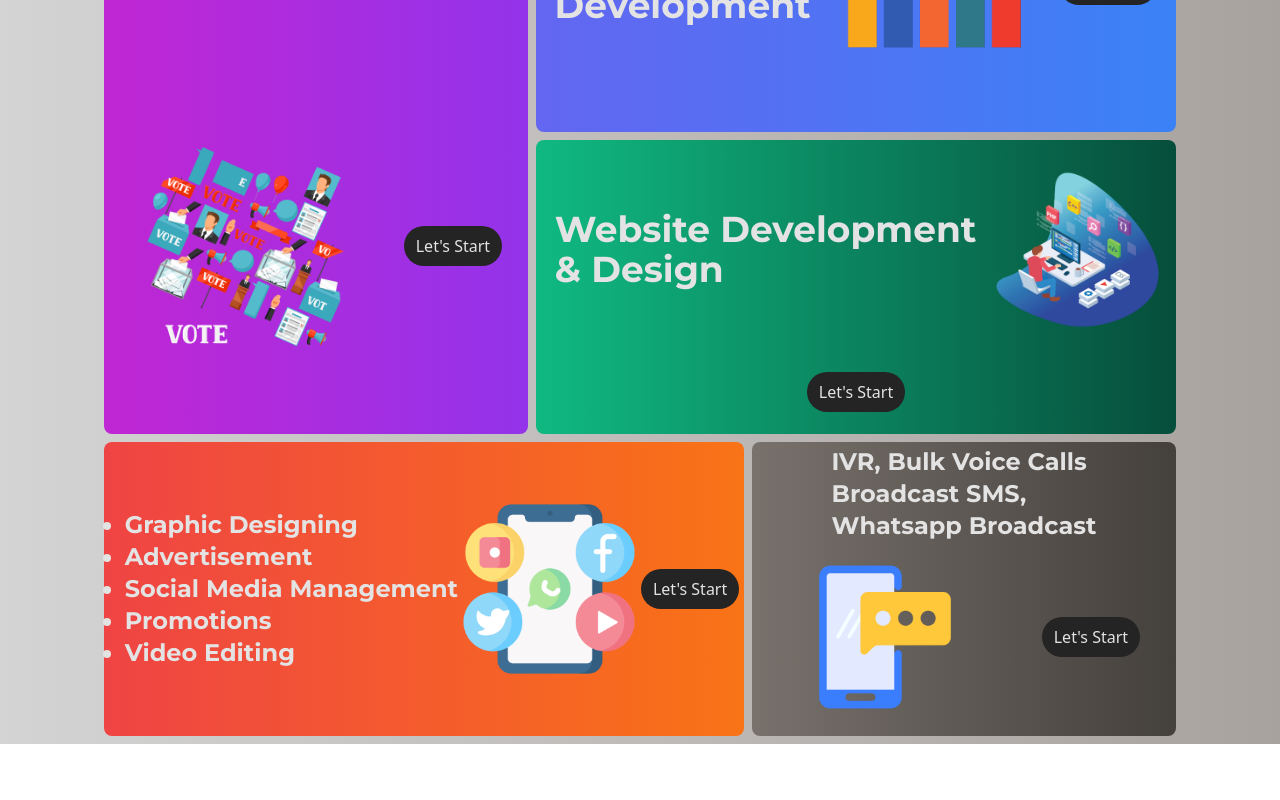
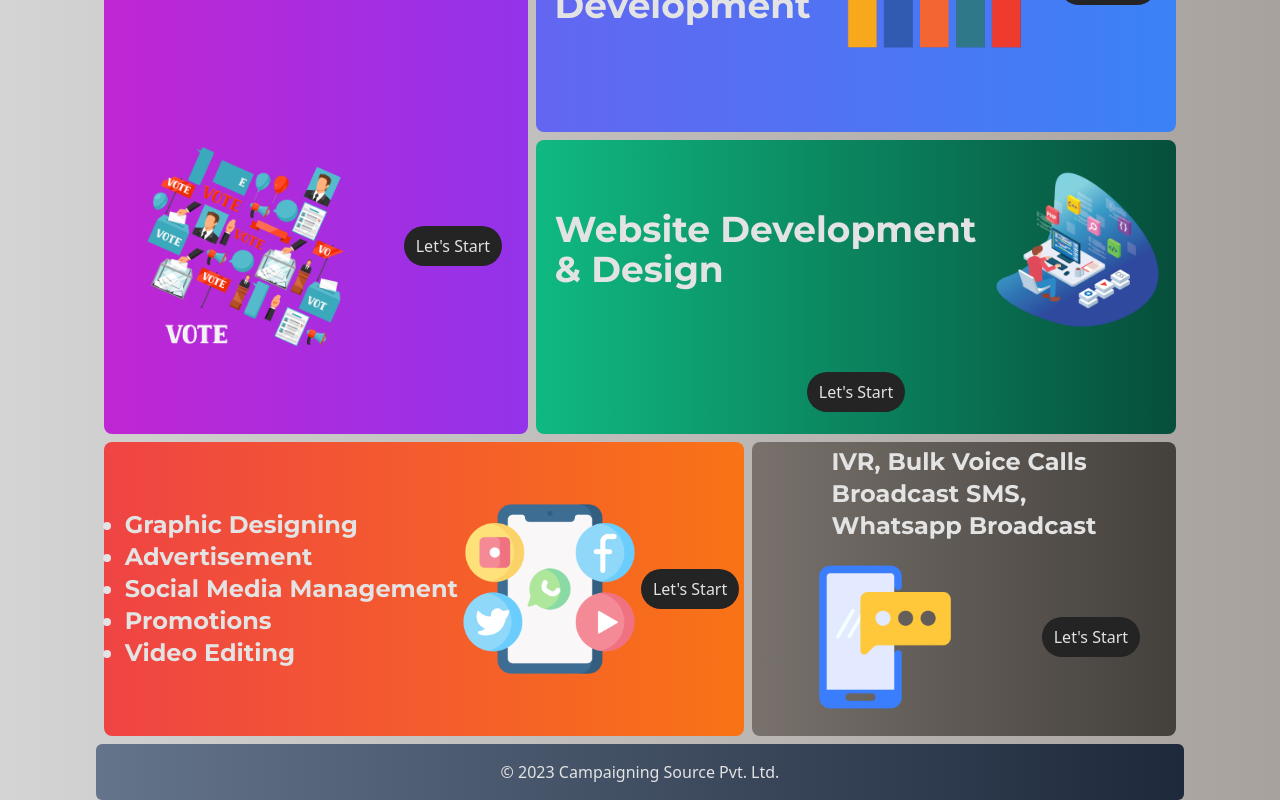
Before and after one commit to prnvtripathi/campaigning-source, a Next.js app: page / in a window 1280 px wide. Shown: the part 354-1154 px from the top of the page. Before the commit the page ends 1098 px from the top, so only its background shows below. Built offline with nearby package versions, Linux system fonts and the light colour scheme.

Commit message:
Footer update

```diff
--- /dev/null
+++ b/components/Footer.jsx
@@ -0,0 +1,12 @@
+const Footer = () => {
+    const date = new Date()
+    const year = date.getFullYear()
+
+    return (
+        <footer className="bg-gradient-to-r from-slate-500 to-slate-800 text-center rounded-md">
+            <p className="py-4">© {year} Campaigning Source Pvt. Ltd.</p>
+        </footer>
+    )
+}
+
+export default Footer;
--- a/components/Layout.jsx
+++ b/components/Layout.jsx
@@ -1,7 +1,7 @@
 import Image from "next/image"
 import Link from "next/link"
-import { FaGithub } from "react-icons/fa"
 import logo from "@/assets/logo.png"
+import Footer from "./Footer"
 
 const Layout = ({ children }) => {
     return (
@@ -26,6 +26,7 @@ const Layout = ({ children }) => {
             <div className='container'>
                 {children}
             </div>
+            <Footer />
         </>
     )
 }
```
